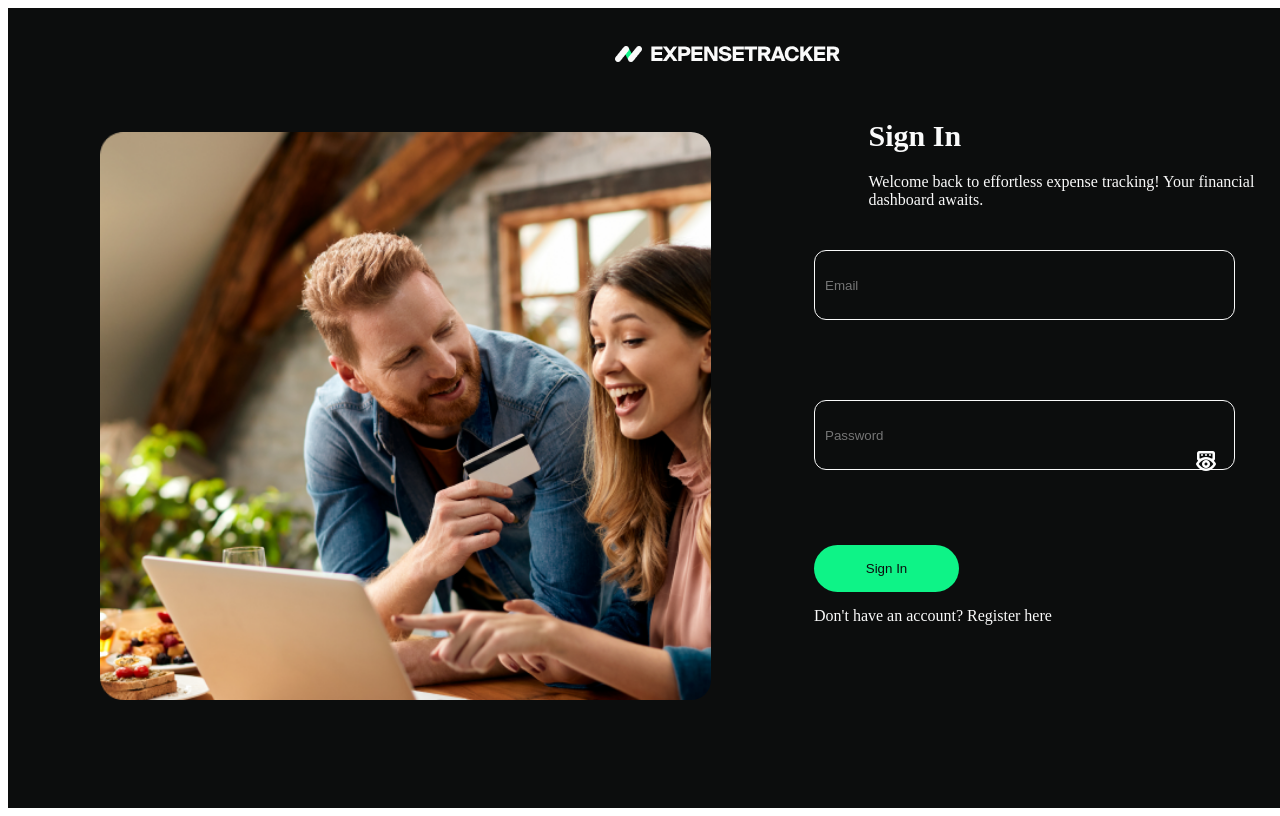
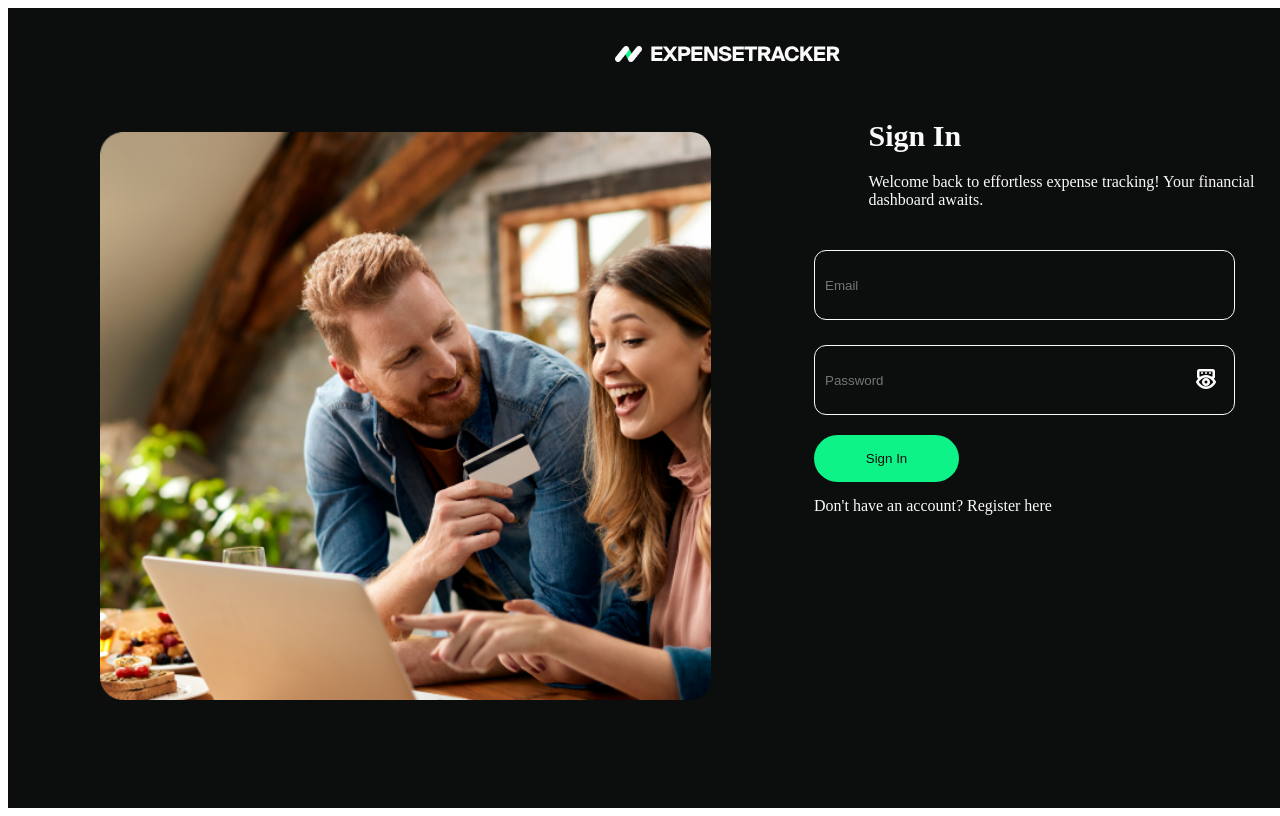
Before and after one commit to Reuelle/expense-tracker, a React (Create React App) app: page /expense-tracker/login in a window 1280 px wide. Shown: the top 816 px of the page. Built offline with nearby package versions, Linux system fonts and the light colour scheme.

Commit message:
Update AuthForm.module.css

```diff
--- a/src/components/AuthForm/AuthForm.module.css
+++ b/src/components/AuthForm/AuthForm.module.css
@@ -3,6 +3,7 @@
   margin: 0 auto;
   margin-left: 786px; /* Adjusted margin-left */
   padding: 20px;
+  margin-bottom: 55px;
 }
 
 .authForm {
@@ -29,7 +30,6 @@
   color: rgb(250, 250, 250); /* Corrected RGB values */
   background-color: #0C0D0D; /* Assuming a dark background for contrast */
   margin-top: 5px; /* Added margin-top */
-  margin-bottom: 55px;
 }
 
 .invalid {
```
